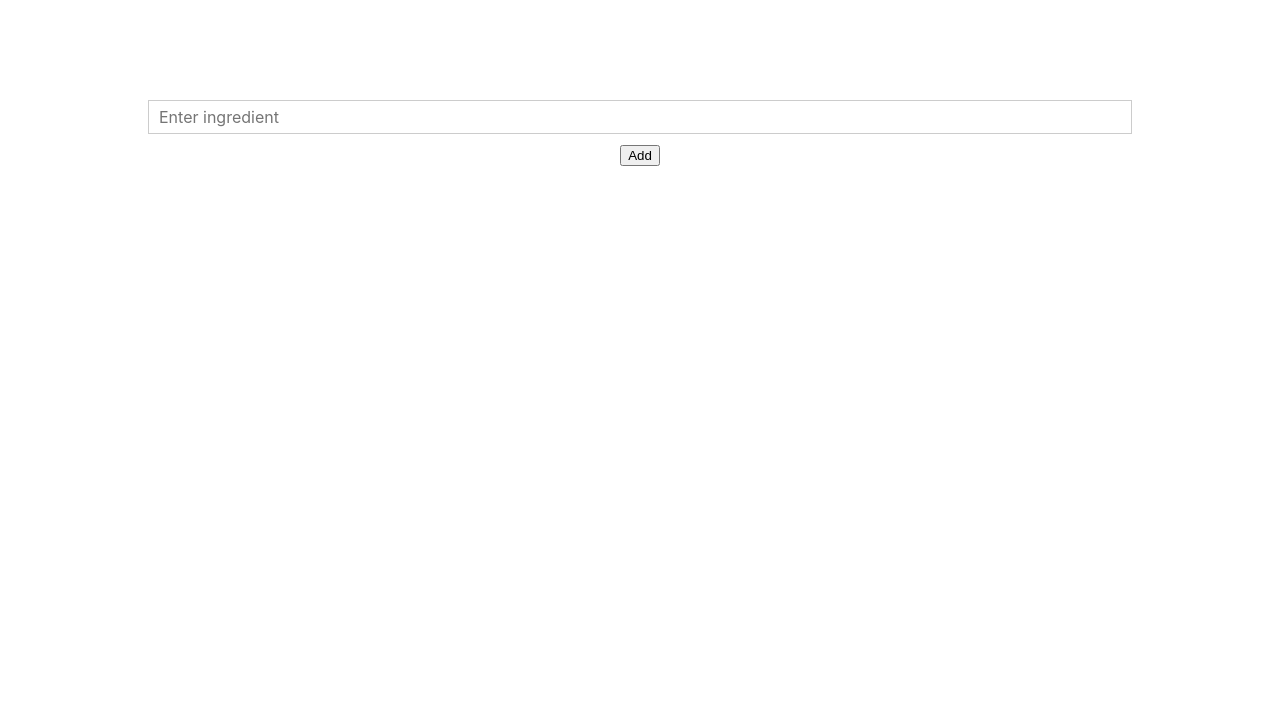
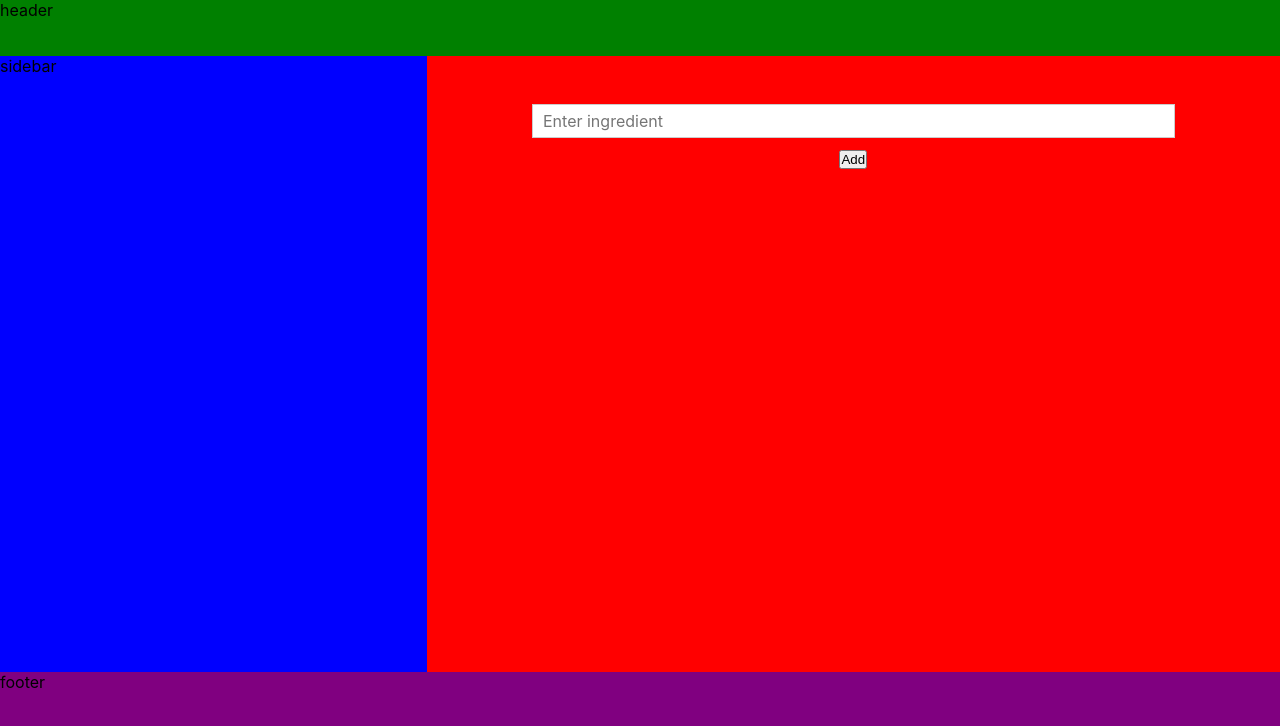
Before and after one commit to heymoose/recipo, a React (Create React App) app: page / in a window 1280 px wide. Shown: the top 726 px of the page. Built offline with nearby package versions, Linux system fonts and the light colour scheme.

Commit message:
Add sass, mock up a basic layout

```diff
--- a/package.json
+++ b/package.json
@@ -25,6 +25,7 @@
   "devDependencies": {
     "enzyme": "^3.8.0",
     "enzyme-adapter-react-16": "^1.8.0",
+    "node-sass": "^4.11.0",
     "react-test-renderer": "^16.7.0"
   }
 }
--- a/src/App.js
+++ b/src/App.js
@@ -1,7 +1,7 @@
 import React, { Component } from 'react';
 import Layout from './hoc/Layout/Layout';
 import RecipeBuilder from './containers/RecipeBuilder/RecipeBuilder';
-import style from './App.module.css';
+import style from './App.module.scss';
 
 class App extends Component {
     render() {
--- a/src/App.module.css
+++ /dev/null
@@ -1,3 +0,0 @@
-.App {
-  text-align: center;
-}
--- /dev/null
+++ b/src/App.module.scss
@@ -0,0 +1,3 @@
+.App {
+//   text-align: center;
+}
--- a/src/hoc/Layout/Layout.js
+++ b/src/hoc/Layout/Layout.js
@@ -1,14 +1,17 @@
 import React, { Component } from 'react';
-import style from './Layout.module.css';
+import style from './Layout.module.scss';
 
 class Layout extends Component {
     render() {
         return (
-            <>
-                <main className={style.Content}>
+            <div className={style.Layout}>
+                <header className={style.Header}>header</header>
+                <aside className={style.Sidebar}>sidebar</aside>
+                <main className={style.Main}>
                     {this.props.children}
                 </main>
-            </>
+                <footer className={style.Footer}>footer</footer>
+            </div>
         );
     }
 }
--- a/src/hoc/Layout/Layout.module.css
+++ /dev/null
@@ -1,3 +0,0 @@
-.Content {
-    margin-top: 72px;
-}
--- /dev/null
+++ b/src/hoc/Layout/Layout.module.scss
@@ -0,0 +1,30 @@
+.Layout {
+    height: 100vh;
+    display: grid;
+    grid-template-columns: repeat(3, 1fr);
+    grid-template-rows: 3.5rem auto 8rem;
+    grid-template-areas: "header header header header"
+                         "side main main main"
+                         "footer footer footer footer";
+
+}
+
+.Header {
+    background: green;
+    grid-area: header;
+}
+
+.Sidebar {
+    background: blue;
+    grid-area: side;
+}
+
+.Main {
+    background: red;
+    grid-area: main;
+}
+
+.Footer {
+    background: purple;
+    grid-area: footer;
+}
--- a/src/index.js
+++ b/src/index.js
@@ -1,6 +1,6 @@
 import React from 'react';
 import ReactDOM from 'react-dom';
-import './index.css';
+import './index.scss';
 import App from './App';
 import * as serviceWorker from './serviceWorker';
 
--- a/src/index.css
+++ b/src/index.scss
@@ -1,3 +1,9 @@
+* {
+    box-sizing: border-box;
+    padding: 0;
+    margin: 0;
+}
+
 body {
   margin: 0;
   padding: 0;
```
Also changed, not shown: 1 other file (tests, documents, lock files or other folders).
